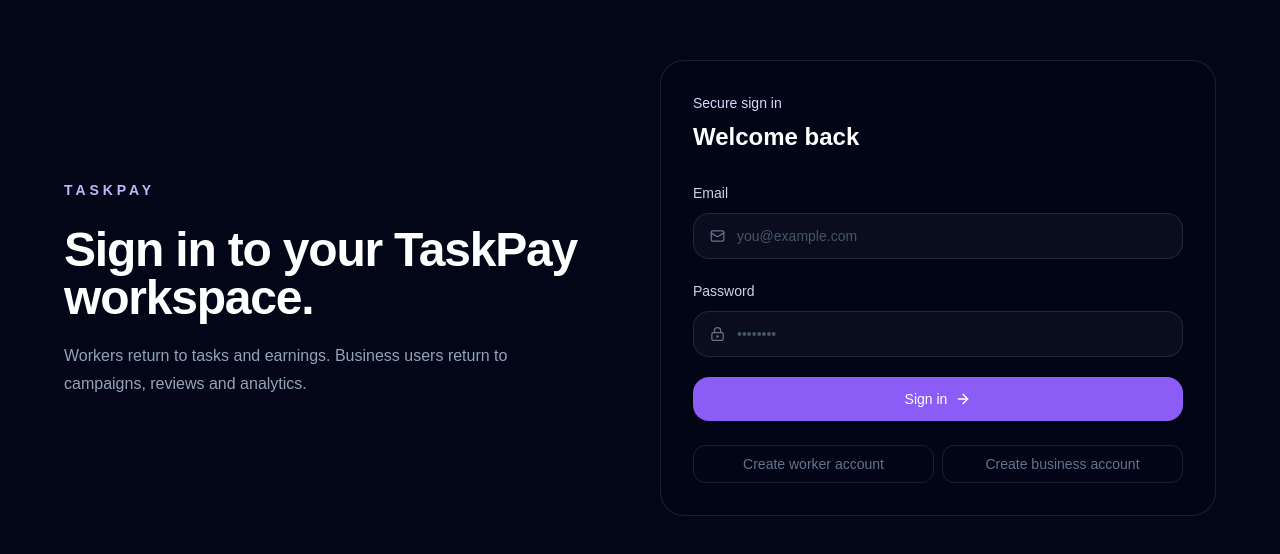
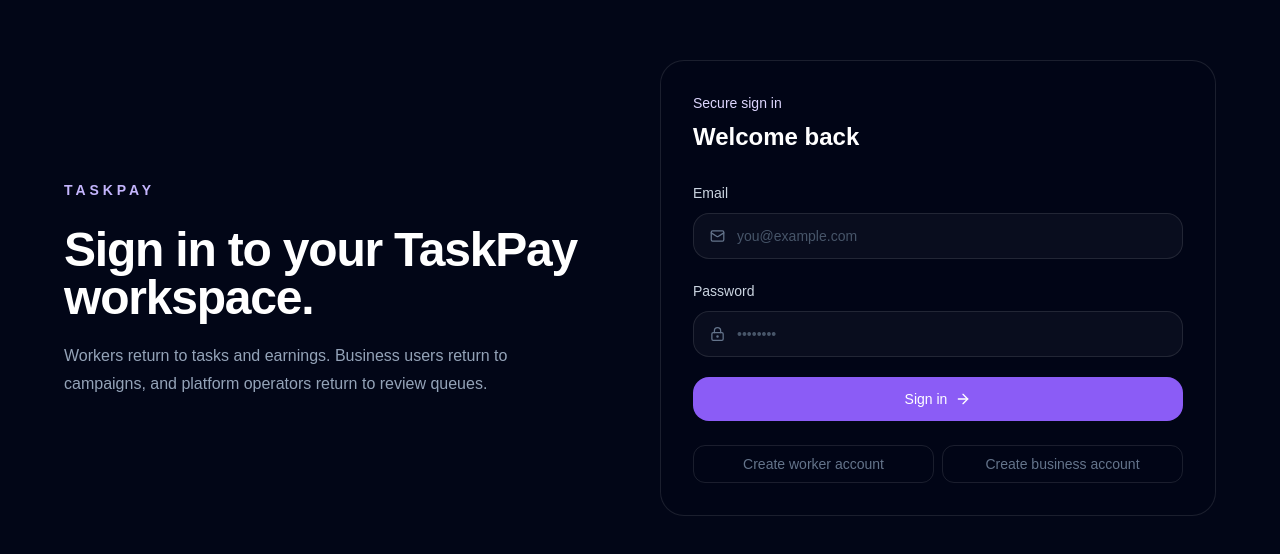
Before and after one commit to sky2626/taskpay, a Next.js app: page /login in a window 1280 px wide. Shown: the part 112-666 px from the top of the page. Built offline with nearby package versions, Linux system fonts and the light colour scheme.

Commit message:
feat: route admins to operations console

```diff
--- a/app/login/page.tsx
+++ b/app/login/page.tsx
@@ -31,7 +31,8 @@
       return;
     }
 
-    const destination = result.user?.role === "BUSINESS" ? "/business" : result.user?.role === "WORKER" ? "/worker" : "/";
+    const role = result.user?.role;
+    const destination = role === "BUSINESS" ? "/business" : role === "WORKER" ? "/worker" : ["ADMIN", "SUPER_ADMIN"].includes(role ?? "") ? "/admin" : "/";
     router.push(destination);
     router.refresh();
   }
@@ -42,7 +43,7 @@
         <section>
           <Link href="/" className="text-sm font-semibold uppercase tracking-[0.28em] text-violet-300">TaskPay</Link>
           <h1 className="mt-6 max-w-xl text-4xl font-semibold tracking-tight sm:text-5xl">Sign in to your TaskPay workspace.</h1>
-          <p className="mt-5 max-w-lg text-base leading-7 text-slate-400">Workers return to tasks and earnings. Business users return to campaigns, reviews and analytics.</p>
+          <p className="mt-5 max-w-lg text-base leading-7 text-slate-400">Workers return to tasks and earnings. Business users return to campaigns, and platform operators return to review queues.</p>
         </section>
 
         <SpotlightCard className="p-6 sm:p-8">
```
